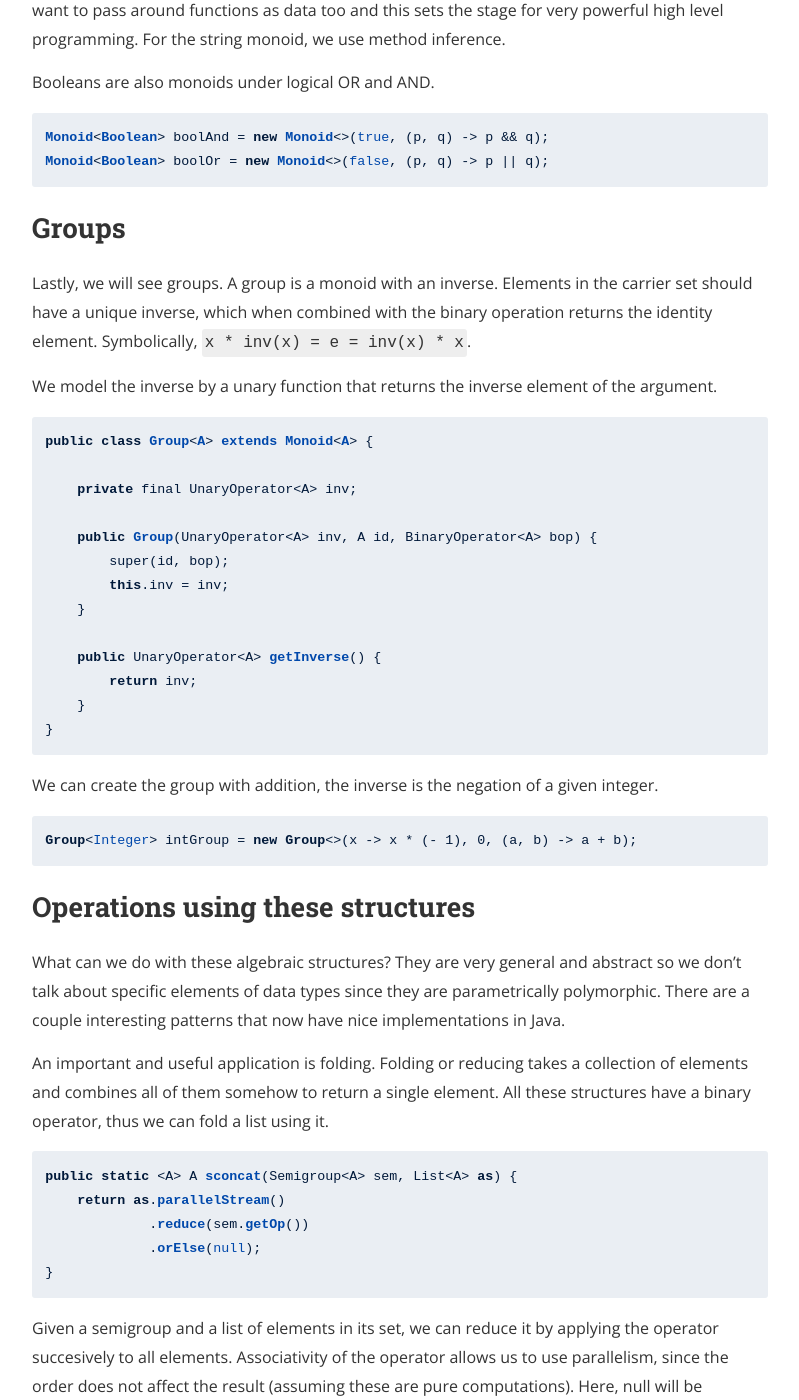
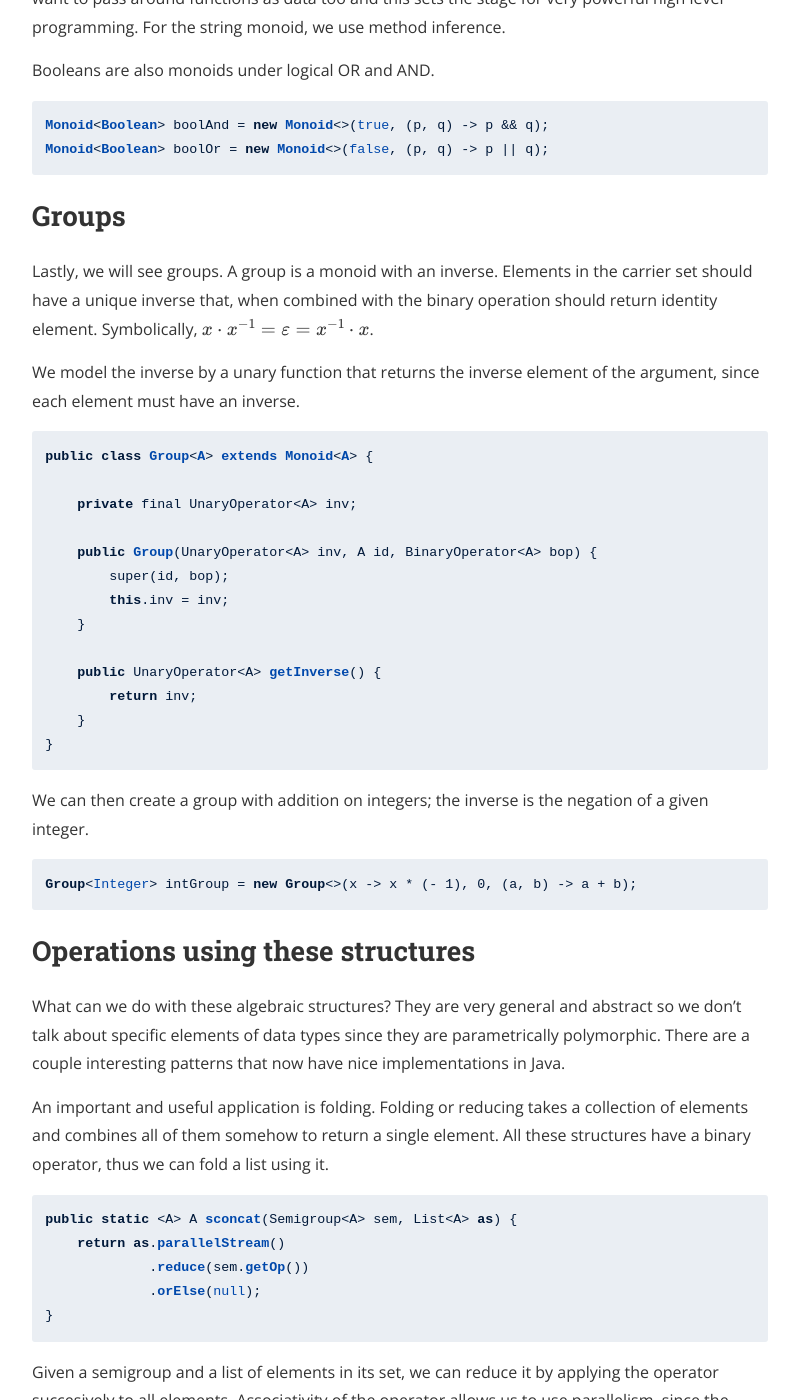
Before and after one commit to superhaNds/superhaNds.github.io, a Jekyll site: the page built from _posts/2017-10-10-alg-struct.md, in a window 1280 px wide and 1400 px high, scrolled down 2466 px. Shown: the whole window, without its empty margins (240-1039 px from the left). Built offline with Jekyll 4.4.1, drawn with Linux system fonts in a browser that asks for light colours; nearby versions of some CDN libraries; formulas are drawn with MathJax 3; some of the changed text lies outside the part shown.

````diff
--- a/_layouts/post.html
+++ b/_layouts/post.html
@@ -2,7 +2,7 @@
 layout: default
 ---
 <div class="post">
-
+<script src="https://cdn.mathjax.org/mathjax/latest/MathJax.js?config=TeX-AMS-MML_HTMLorMML" type="text/javascript"></script>
 <div class="post-header-container {% if page.cover %}has-cover{% endif %}" {% if page.cover %}style="background-image: url({{ page.cover | prepend: site.baseurl }});"{% endif %}>
   <div class="scrim {% if page.cover %}has-cover{% endif %}">
     <header class="post-header">
--- a/_posts/2017-10-10-alg-struct.md
+++ b/_posts/2017-10-10-alg-struct.md
@@ -27,10 +27,10 @@ since we can now use functions as data through functional interfaces.
 ## Semigroups ##
 
 One of the simplest structures is a [semigroup](https://en.wikipedia.org/wiki/Semigroup).
-It a set `S` equipped with a binary operation closed under `S`. This operation has
+It a set \\(S\\) equipped with a binary operation closed under \\(S\\) . This operation has
 one rule, namely it must be associative. Associativity says that the order in which
-we perform the operation does not affect the result. Symbolically, if `*` is the name
-of the operation and `x, y, z` are in our set, then `x * (y  * z) = (x * y) * z`.
+we perform the operation does not affect the result. Symbolically, if \\(\cdot\\) is the name
+of the operation and \\(x, y, z \in S\\), then \\(x \cdot (y \cdot z) = (x \cdot y) \cdot z\\).
 
 In Java, we can define a semigroup as a class parameterized by a type with one attribute,
 the operation. The libraries of `java.util.function` have already defined what we need.
@@ -65,8 +65,8 @@ result. Examples are addition, multiplication on real numbers and string concate
 ## Monoids ##
 
 The next structure is called a monoid. A monoid is a semigroup with an identity or neutral element.
-An identity element is an element `e` such that `x * e = x = e * x`. In other words, it does not
-change the value.
+An identity element is an element \\(\varepsilon\\) such that \\(x \cdot \varepsilon = x = \varepsilon \cdot x\\), for any \\(x\\)
+in the underlying set. In other words, it does not change the value.
 
 For an implementation, we can extend the `Semigroup` class and add a single element that represents
 the identity element.
@@ -86,7 +86,7 @@ public class Monoid<A> extends Semigroup<A> {
     }
 }
 ```
-In multiplication, the identity is `1` whereas in addition, it is `0`. In string concatenation,
+In multiplication, the identity is \\(1\\) whereas in addition, it is \\(0\\). In string concatenation,
 it's the empty string. Let's define a few instances.
 
 ```java
@@ -109,10 +109,11 @@ Monoid<Boolean> boolOr = new Monoid<>(false, (p, q) -> p || q);
 ## Groups ##
 
 Lastly, we will see groups. A group is a monoid with an inverse. Elements in the carrier set
-should have a unique inverse, which when combined with the binary operation returns the
-identity element. Symbolically, `x * inv(x) = e = inv(x) * x`.
+should have a unique inverse that, when combined with the binary operation should return
+identity element. Symbolically, \\(x \cdot x^{-1} = \varepsilon = x^{-1}\cdot x\\).
 
-We model the inverse by a unary function that returns the inverse element of the argument.
+We model the inverse by a unary function that returns the inverse element of the argument,
+since each element must have an inverse.
 
 ```java
 public class Group<A> extends Monoid<A> {
@@ -130,7 +131,7 @@ public class Group<A> extends Monoid<A> {
 }
 ```
 
-We can create the group with addition, the inverse is the negation of a given integer.
+We can then create a group with addition on integers; the inverse is the negation of a given integer.
 
 ```java
 Group<Integer> intGroup = new Group<>(x -> x * (- 1), 0, (a, b) -> a + b);
@@ -160,7 +161,7 @@ the operator succesively to all elements. Associativity of the operator allows u
 to use parallelism, since the order does not affect the result (assuming these
 are pure computations). Here, null will be returned if there are no elements.
 
-Another general pattern is to apply the operator to a single element n times
+Another general pattern is to apply the operator to a single element \\(n\\) times
 
 ```java
 public static <A> A stimes(Semigroup<A> sem, A a, int n) {
````
Also changed, not shown: other parts of _posts/2017-10-10-alg-struct.md (+1 -1 lines).
